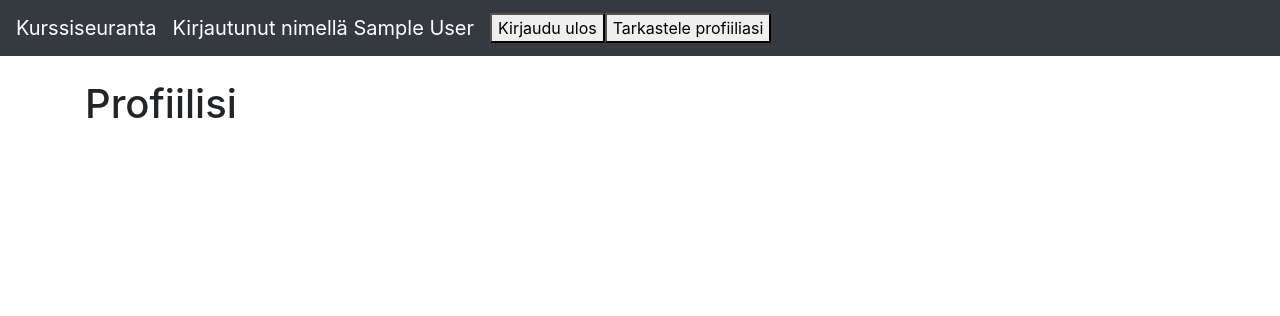
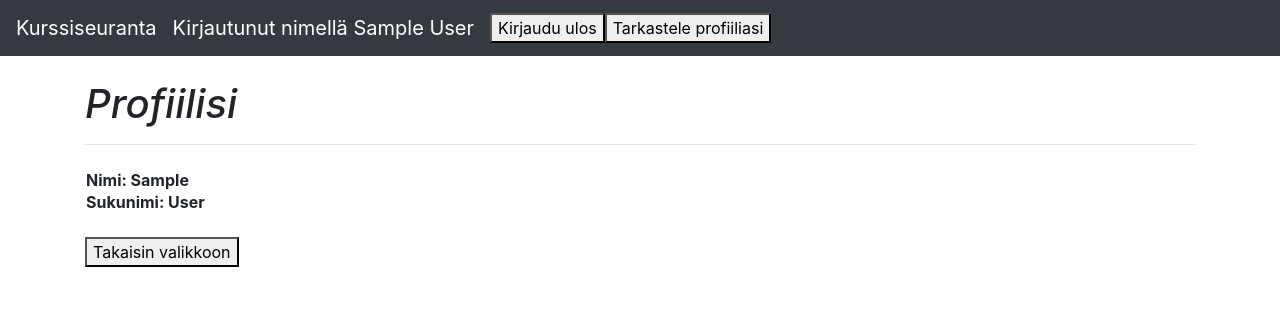
Before and after one commit to AnnaKuokkanen/Kurssiseuranta, a Flask app: page /users/profile.html in a window 1280 px wide. Shown: the top 316 px of the page. Run offline with Flask 2, Linux system fonts and the light colour scheme; a user stored in the database is signed in; tables that the repository leaves empty hold one stand-in row (values such as "Sample post"); lists and menus that the app fills with data are empty; some libraries are stand-ins or nearby versions.

Commit message:
Näytetään käyttäjälle profiili-sivulla hänen etu- ja sukunimensä

```diff
--- a/CourseEditor/templates/users/profile.html
+++ b/CourseEditor/templates/users/profile.html
@@ -1,7 +1,19 @@
 {% extends "layout.html" %}
 
 {% block body %}
-  <h1>
+  <h1 class="pb-3 mb-4 font-italic border-bottom">
     Profiilisi
   </h1>
+  <table method="GET" action="{{url_for('show_profile')}}">
+    <tr>
+      <th>Nimi: {{user.firstname}}</th>
+    </tr>
+    <tr>
+      <th>Sukunimi: {{user.lastname}}</th>
+    </tr>
+  </table>
+  <br>
+  <a href="/users/menu.html">
+    <button>Takaisin valikkoon</button>
+  </a>
 {% endblock %}
--- a/CourseEditor/users/views.py
+++ b/CourseEditor/users/views.py
@@ -2,7 +2,7 @@ from CourseEditor import app, db
 from CourseEditor.users.forms import LoginForm, RegistrationForm
 from CourseEditor.users.models import User
 from flask import render_template, request, url_for, redirect
-from flask_login import login_required, login_user, logout_user
+from flask_login import current_user, login_required, login_user, logout_user
 
 @app.route("/users/login.html")
 def users_login():
@@ -60,7 +60,7 @@ def users_create():
 
         return render_template("/index.html")
 
-@app.route("/users/profile.html")
+@app.route("/users/profile.html", methods=["GET"])
 @login_required
 def show_profile():
-    return render_template("users/profile.html")
+    return render_template("users/profile.html", user = User.query.get(current_user.id))
```
